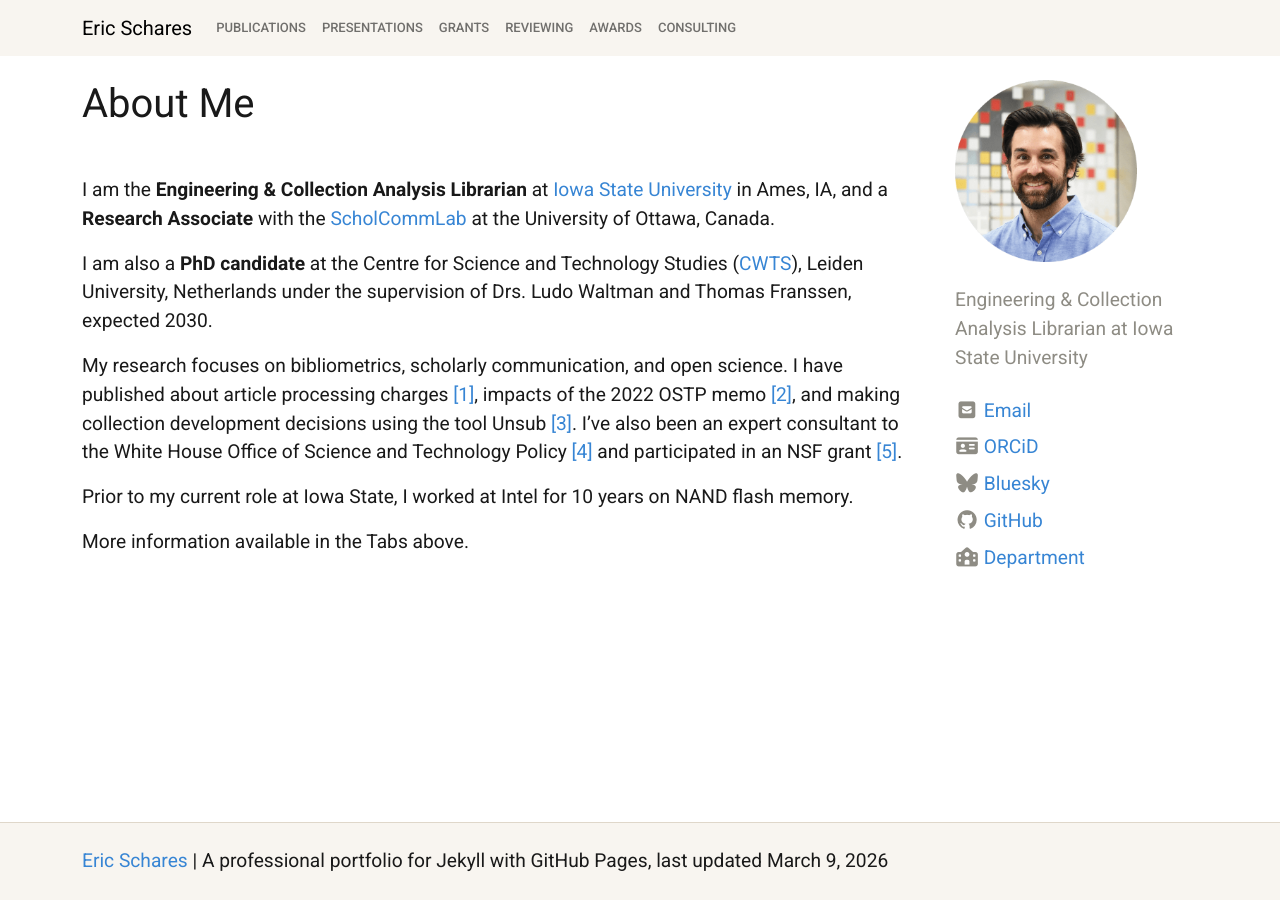
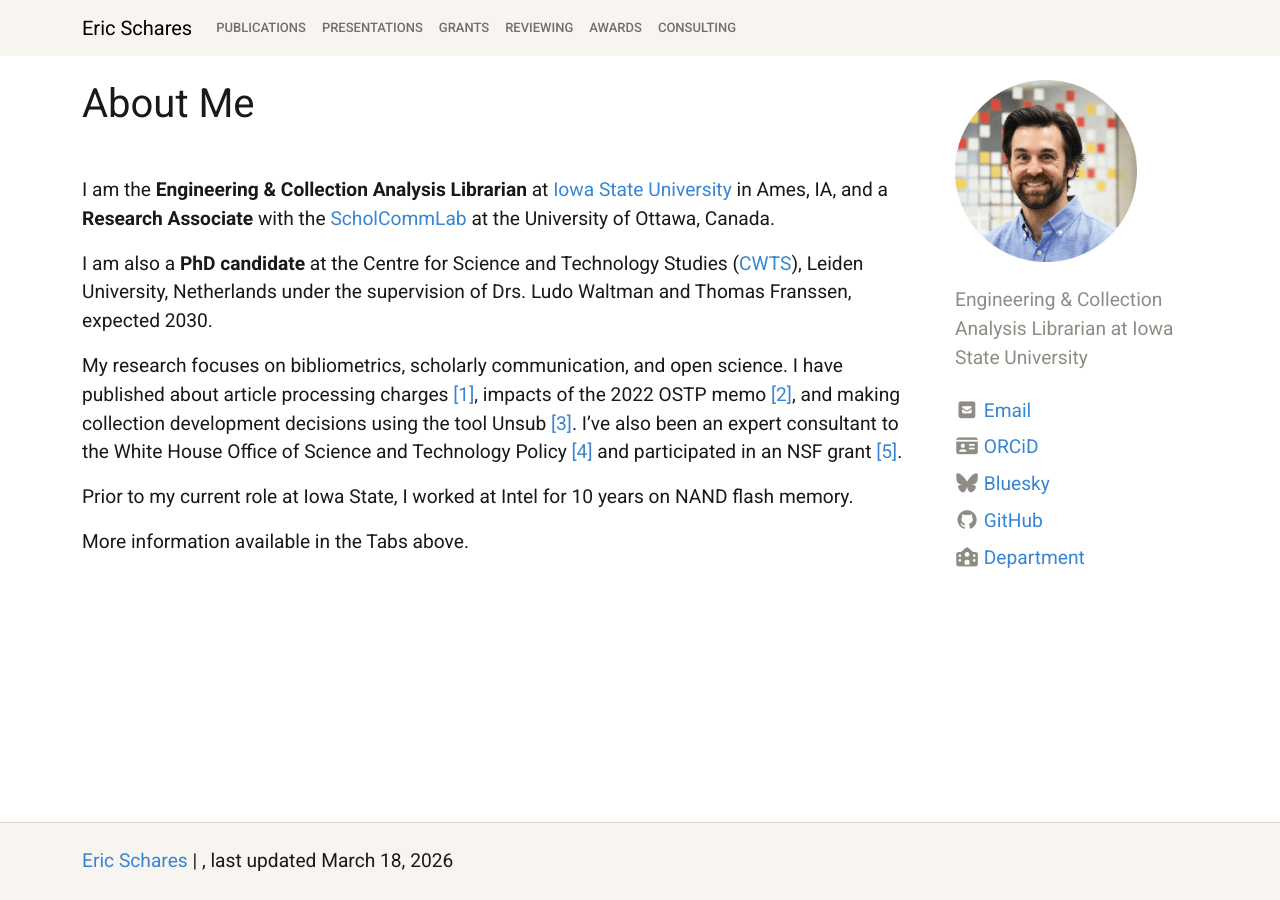
Before and after one commit to eschares/eschares.github.io, a Jekyll site: the page built from index.md, in a window 1280 px wide. Built offline with Jekyll 4.4.1, drawn with Linux system fonts in a browser that asks for light colours; nearby versions of some CDN libraries.

Commit message:
Modify site description and update year
Updated description and year in site settings.

```diff
--- a/_config.yml
+++ b/_config.yml
@@ -10,8 +10,8 @@
 # SITE SETTINGS
 #
 title: Eric Schares
-description: "A professional portfolio for Jekyll with GitHub Pages" # " " for punctuation, shows at bottom of page
-year: last updated March 9, 2026
+description: "" # " " for punctuation, shows at bottom of page
+year: last updated March 18, 2026
 author: #Eric Schares
 bio: "Engineering & Collection Analysis Librarian at Iowa State University"  # underneath author name
 
```
